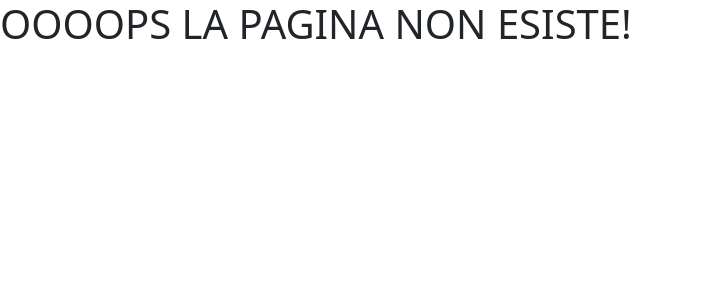
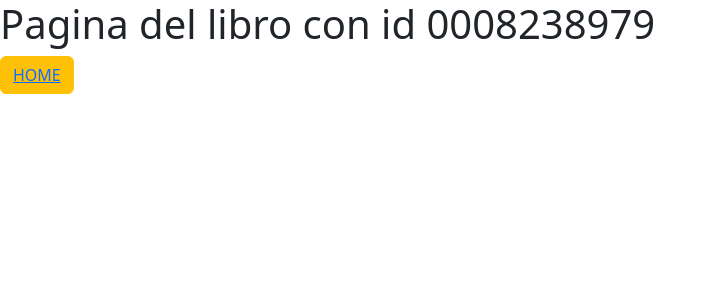
Before and after one commit to NasoAQ/libriepici, a React (Create React App) app: page /book/0008238979 in a window 1280 px wide. Shown: the top 300 px of the page, without its empty margins (0-716 px from the left). Built offline with nearby package versions, Linux system fonts and the light colour scheme.

Commit message:
ProvaDetailsPage

```diff
--- a/src/App.js
+++ b/src/App.js
@@ -2,6 +2,7 @@ import React from "react";
 import { BrowserRouter, Routes, Route } from "react-router-dom";
 import Home from "./Pages/Home";
 import Errorpage from "./Pages/Errorpage";
+import BookDetails from "./Pages/BookDetails";
 
 const App = () => {
   return (
@@ -9,6 +10,7 @@ const App = () => {
       <Routes>
         <Route exact path="/" element={<Home />} />
 
+        <Route path="/book/:bookId" element={<BookDetails />} />
         <Route path="*" element={<Errorpage />} />
       </Routes>
     </BrowserRouter>
--- a/src/Components/Main/LatestRelease.jsx
+++ b/src/Components/Main/LatestRelease.jsx
@@ -28,6 +28,7 @@ const LatestRelease = () => {
               book={book}
               isSelected={book.asin === selectedBook}
               onImgClick={handleClickImg}
+              asin={book.asin}
             />
           ))}
         </Row>
--- a/src/Components/Main/myCard.jsx
+++ b/src/Components/Main/myCard.jsx
@@ -1,9 +1,10 @@
 import React, { useContext, useState } from "react";
-import Card from "react-bootstrap/Card";
 import { nanoid } from "nanoid";
 import "../Main/border.css";
 import CommentArea from "../Recensioni/CommentArea";
 import { ThemeProvider } from "../Contexts/ThemeContext";
+import { Button, Card } from "react-bootstrap";
+import { Link } from "react-router-dom";
 
 const MyCard = ({ book, onImgClick, isSelected }) => {
   const { theme } = useContext(ThemeProvider);
@@ -35,6 +36,9 @@ const MyCard = ({ book, onImgClick, isSelected }) => {
           <Card.Text>
             <strong>Price:</strong>
             <span className="text-primary"> € {book.price}</span>
+            <Button className="btn-warning btn-sm mx-2">
+              <Link to={`/book/${book.asin}`}>Details</Link>
+            </Button>
           </Card.Text>
           {isSelected && <CommentArea asin={book.asin} />}
         </Card.Body>
--- /dev/null
+++ b/src/Pages/BookDetails.jsx
@@ -0,0 +1,20 @@
+import React from "react";
+import { useParams } from "react-router-dom";
+import MyCard from "../Components/Main/myCard";
+import { Button } from "react-bootstrap";
+import { Link } from "react-router-dom";
+
+const BookDetails = () => {
+  const { bookId } = useParams();
+
+  return (
+    <>
+      <h1>Pagina del libro con id {bookId}</h1>
+      <Button className="btn-warning">
+        <Link to="/">HOME</Link>
+      </Button>
+    </>
+  );
+};
+
+export default BookDetails;
--- a/src/Pages/Errorpage.jsx
+++ b/src/Pages/Errorpage.jsx
@@ -1,9 +1,14 @@
 import React from "react";
+import { Button } from "react-bootstrap";
+import { Link } from "react-router-dom";
 
 const Errorpage = () => {
   return (
     <div>
       <h1>OOOOPS LA PAGINA NON ESISTE!</h1>
+      <Button className="btn-warning">
+        <Link to="/">HOME</Link>
+      </Button>
     </div>
   );
 };
```
